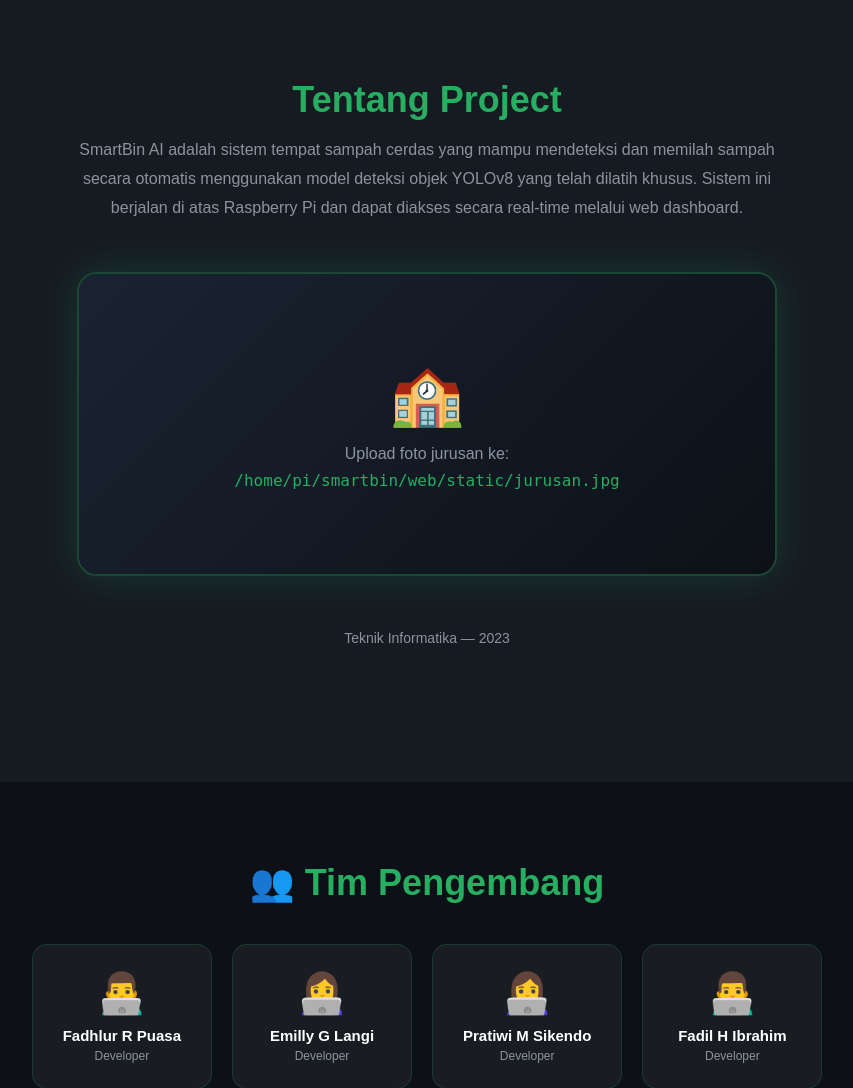
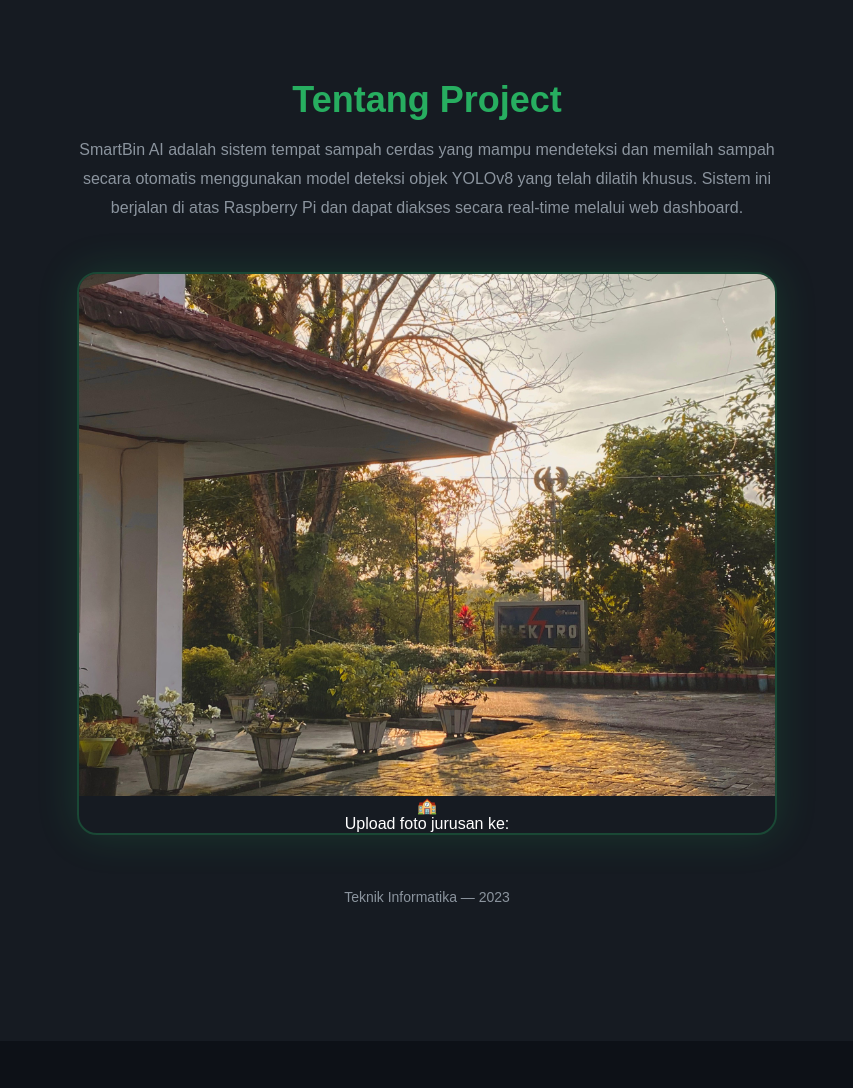
Before and after one commit to emillygl14/smartbin-server, a Flask app: page / in a window 1280 px wide. Shown: the part 801-1889 px from the top of the page, without its empty margins (213-1066 px from the left). Run offline with Flask 3, Linux system fonts and the light colour scheme.

Commit message:
upload gambar

```diff
--- a/web/templates/landing.html
+++ b/web/templates/landing.html
@@ -302,11 +302,10 @@
 
       <!-- FOTO JURUSAN -->
       <div class="foto-box">
-        <div class="foto-placeholder">
+        <img src="{{ url_for('static', filename='jurusan.jpg') }}">
           <div class="icon">🏫</div>
           <div>Upload foto jurusan ke:</div>
           <code style="color: #27ae60; margin-top: 8px">
-            /home/pi/smartbin/web/static/jurusan.jpg
           </code>
         </div>
       </div>
```
